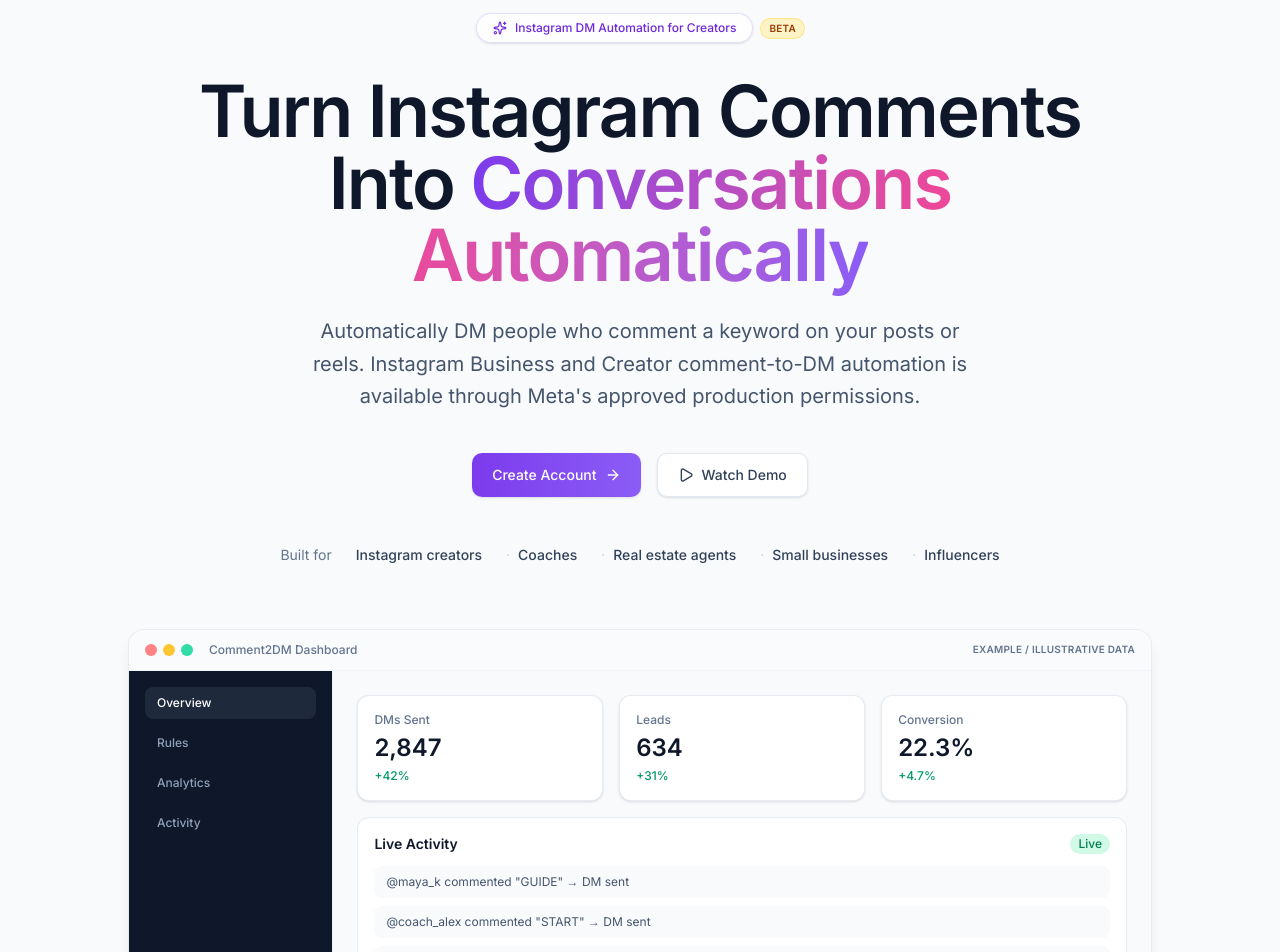
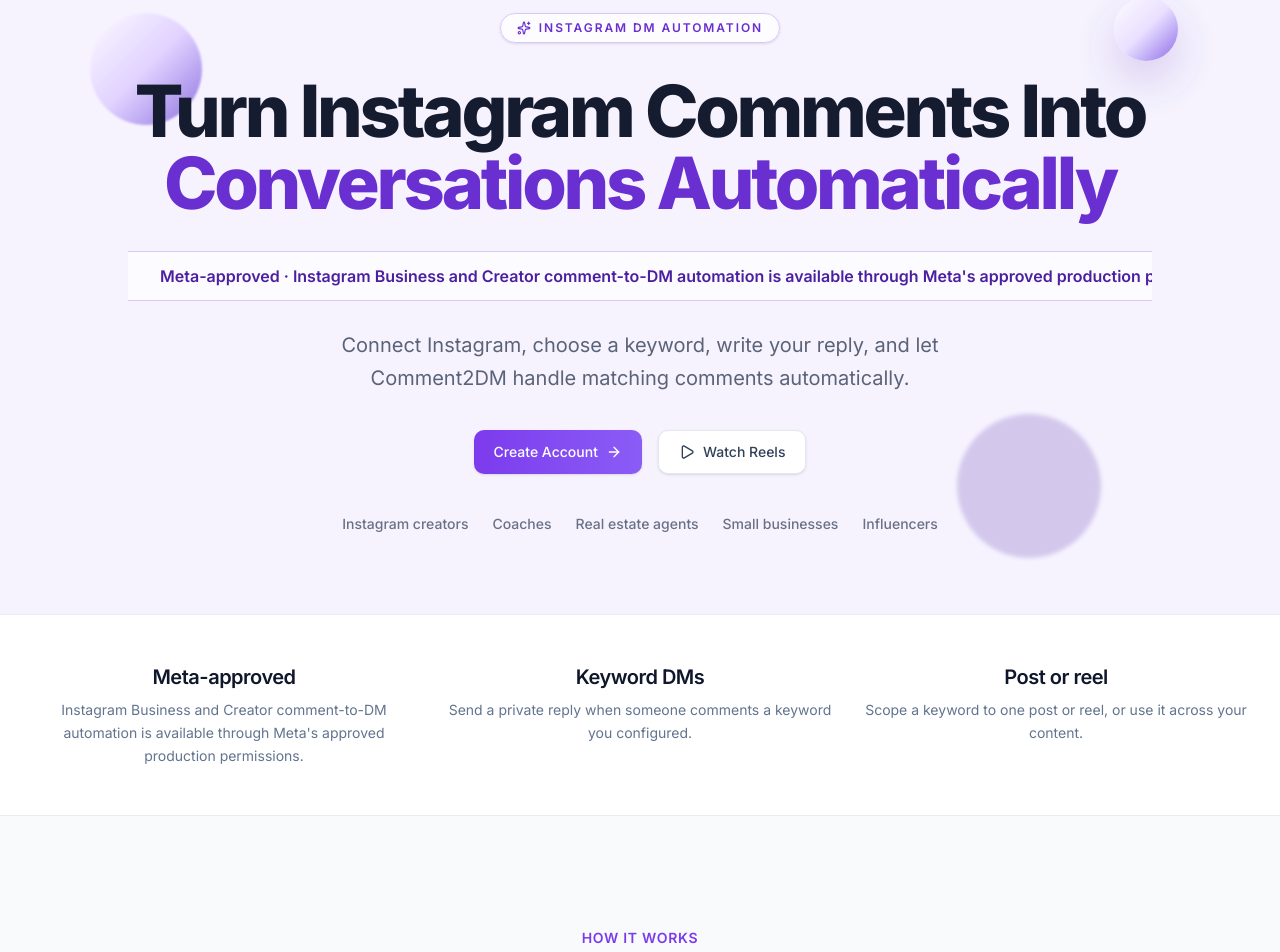
Before and after one commit to brijeshpatelriskyboy/insta-autodm, a Next.js app in the folder frontend/: page / in a window 1280 px wide. Shown: the part 160-1112 px from the top of the page. Built offline with nearby package versions, Linux system fonts and the light colour scheme; no server answers.

Commit message:
Rebuild homepage hero in Claude purple theme

```diff
--- a/frontend/src/components/marketing/HeroSection.tsx
+++ b/frontend/src/components/marketing/HeroSection.tsx
@@ -1,42 +1,49 @@
 import Link from "next/link";
 import { ArrowRight, Play, Sparkles } from "lucide-react";
 import { Button } from "@/components/ui/Button";
-import { audiences, siteConfig } from "@/lib/marketing-data";
-import { BetaBadge } from "@/components/trust/BetaBadge";
+import { audiences } from "@/lib/marketing-data";
 
 export function HeroSection() {
+  const promo =
+    "Meta-approved · Instagram Business and Creator comment-to-DM automation is available through Meta's approved production permissions. · Follow @comment2DM on Instagram and get your first three months half price.";
+
   return (
-    <section className="relative overflow-hidden">
-      <div className="pointer-events-none absolute inset-0 -z-10">
-        <div className="absolute left-1/2 top-0 h-[600px] w-[900px] -translate-x-1/2 rounded-full bg-gradient-to-b from-brand-100/80 via-accent-400/10 to-transparent blur-3xl" />
-        <div className="absolute -left-32 top-40 h-72 w-72 rounded-full bg-brand-200/40 blur-3xl" />
-        <div className="absolute -right-32 top-20 h-72 w-72 rounded-full bg-accent-400/20 blur-3xl" />
+    <section className="relative overflow-hidden bg-[#f6f3ff]">
+      <div className="pointer-events-none absolute inset-0">
+        <div className="absolute left-[7%] top-24 h-28 w-28 animate-claude-orbit rounded-full bg-gradient-to-br from-white via-[#d9c5ff] to-[#6a2fd0] opacity-70 blur-[1px]" />
+        <div className="absolute right-[8%] top-20 h-16 w-16 animate-claude-float rounded-full bg-gradient-to-br from-white via-[#e8dcff] to-[#7a3fe0] opacity-80 shadow-[0_20px_45px_rgba(75,31,160,.24)]" />
+        <div className="absolute bottom-14 right-[14%] h-36 w-36 animate-claude-float-slow rounded-full bg-[#4b1fa0] opacity-20 blur-[2px]" />
+        <div className="absolute inset-x-0 bottom-0 h-44 claude-grid opacity-60" />
       </div>
 
-      <div className="mx-auto max-w-7xl px-4 pb-20 pt-16 sm:px-6 sm:pb-28 sm:pt-24 lg:px-8">
-        <div className="mx-auto max-w-4xl text-center">
-          <div className="animate-fade-in inline-flex flex-wrap items-center justify-center gap-2">
-            <div className="inline-flex items-center gap-2 rounded-full border border-brand-200/80 bg-white/80 px-4 py-1.5 text-xs font-medium text-brand-700 shadow-sm backdrop-blur-sm">
-              <Sparkles className="h-3.5 w-3.5" />
-              Instagram DM Automation for Creators
-            </div>
-            <BetaBadge />
+      <div className="relative mx-auto max-w-7xl px-4 pb-16 pt-16 sm:px-6 sm:pb-20 sm:pt-24 lg:px-8">
+        <div className="mx-auto max-w-5xl text-center">
+          <div className="animate-fade-in inline-flex items-center gap-2 rounded-full border border-[#d8c8ff] bg-white/80 px-4 py-1.5 text-xs font-semibold uppercase tracking-[0.16em] text-[#6a2fd0] shadow-sm backdrop-blur">
+            <Sparkles className="h-3.5 w-3.5" />
+            Instagram DM automation
           </div>
 
-          <h1 className="animate-slide-up mt-8 text-4xl font-semibold tracking-tight text-slate-900 sm:text-6xl lg:text-7xl">
+          <h1 className="animate-slide-up mt-8 text-4xl font-extrabold tracking-[-0.045em] text-[#151c30] sm:text-6xl lg:text-7xl">
             Turn Instagram Comments Into{" "}
-            <span className="text-gradient">Conversations Automatically</span>
+            <span className="text-[#6a2fd0]">Conversations Automatically</span>
           </h1>
 
+          <div className="mt-8 overflow-hidden border-y border-[#d8c8ff] bg-white/65 py-3 backdrop-blur">
+            <div className="claude-marquee whitespace-nowrap text-sm font-semibold text-[#4b1fa0] sm:text-base">
+              <span className="mx-8">{promo}</span>
+              <span className="mx-8" aria-hidden="true">{promo}</span>
+            </div>
+          </div>
+
           <p
-            className="animate-slide-up mx-auto mt-6 max-w-2xl text-lg leading-relaxed text-slate-600 sm:text-xl"
+            className="animate-slide-up mx-auto mt-7 max-w-2xl text-lg leading-relaxed text-[#5b6378] sm:text-xl"
             style={{ animationDelay: "0.1s" }}
           >
-            {siteConfig.description}
+            Connect Instagram, choose a keyword, write your reply, and let Comment2DM handle matching comments automatically.
           </p>
 
           <div
-            className="animate-slide-up mt-10 flex flex-wrap items-center justify-center gap-4"
+            className="animate-slide-up mt-9 flex flex-wrap items-center justify-center gap-4"
             style={{ animationDelay: "0.2s" }}
           >
             <Link href="/register">
@@ -48,105 +55,18 @@ export function HeroSection() {
             <Link href="#how-it-works">
               <Button variant="secondary" size="lg">
                 <Play className="h-4 w-4" />
-                Watch Demo
+                Watch Reels
               </Button>
             </Link>
           </div>
 
           <div
-            className="animate-slide-up mt-12 flex flex-wrap items-center justify-center gap-x-6 gap-y-2 text-sm text-slate-500"
+            className="animate-slide-up mt-10 flex flex-wrap items-center justify-center gap-x-6 gap-y-2 text-sm text-[#6a7186]"
             style={{ animationDelay: "0.3s" }}
           >
-            <span>Built for</span>
-            {audiences.map((audience, i) => (
-              <span key={audience} className="flex items-center gap-2">
-                {i > 0 && <span className="hidden text-slate-300 sm:inline">·</span>}
-                <span className="font-medium text-slate-700">{audience}</span>
-              </span>
+            {audiences.map((audience) => (
+              <span key={audience} className="font-medium">{audience}</span>
             ))}
-          </div>
-        </div>
-
-        <div
-          className="animate-slide-up relative mx-auto mt-16 max-w-5xl"
-          style={{ animationDelay: "0.35s" }}
-        >
-          <div className="overflow-hidden rounded-2xl border border-slate-200/80 bg-white shadow-elevated">
-            <div className="flex items-center gap-2 border-b border-slate-100 bg-slate-50/80 px-4 py-3">
-              <div className="flex gap-1.5">
-                <div className="h-3 w-3 rounded-full bg-red-400/80" />
-                <div className="h-3 w-3 rounded-full bg-amber-400/80" />
-                <div className="h-3 w-3 rounded-full bg-emerald-400/80" />
-              </div>
-              <span className="ml-2 text-xs font-medium text-slate-500">
-                Comment2DM Dashboard
-              </span>
-              <span className="ml-auto text-[10px] font-semibold uppercase tracking-wide text-slate-500">
-                Example / illustrative data
-              </span>
-            </div>
-            <div className="grid gap-0 sm:grid-cols-5">
-              <div className="border-b border-slate-100 bg-sidebar p-4 sm:col-span-1 sm:border-b-0 sm:border-r">
-                <div className="space-y-2">
-                  {["Overview", "Rules", "Analytics", "Activity"].map((item, i) => (
-                    <div
-                      key={item}
-                      className={`rounded-lg px-3 py-2 text-xs font-medium ${
-                        i === 0
-                          ? "bg-sidebar-active text-white"
-                          : "text-slate-400"
-                      }`}
-                    >
-                      {item}
-                    </div>
-                  ))}
-                </div>
-              </div>
-              <div className="bg-surface-muted p-6 sm:col-span-4">
-                <div className="grid gap-4 sm:grid-cols-3">
-                  {[
-                    { label: "DMs Sent", value: "2,847", trend: "+42%" },
-                    { label: "Leads", value: "634", trend: "+31%" },
-                    { label: "Conversion", value: "22.3%", trend: "+4.7%" },
-                  ].map((kpi) => (
-                    <div
-                      key={kpi.label}
-                      className="rounded-xl border border-slate-200/80 bg-white p-4 shadow-sm"
-                    >
-                      <p className="text-xs font-medium text-slate-500">{kpi.label}</p>
-                      <p className="mt-1 text-2xl font-semibold text-slate-900">
-                        {kpi.value}
-                      </p>
-                      <p className="mt-1 text-xs font-medium text-emerald-600">
-                        {kpi.trend}
-                      </p>
-                    </div>
-                  ))}
-                </div>
-                <div className="mt-4 rounded-xl border border-slate-200/80 bg-white p-4">
-                  <div className="flex items-center justify-between">
-                    <p className="text-sm font-semibold text-slate-900">Live Activity</p>
-                    <span className="rounded-full bg-emerald-100 px-2 py-0.5 text-xs font-medium text-emerald-700">
-                      Live
-                    </span>
-                  </div>
-                  <div className="mt-3 space-y-2">
-                    {[
-                      '@maya_k commented "GUIDE" → DM sent',
-                      '@coach_alex commented "START" → DM sent',
-                      '@priya.s commented "PDF" → Lead captured',
-                    ].map((line) => (
-                      <div
-                        key={line}
-                        className="rounded-lg bg-slate-50 px-3 py-2 text-xs text-slate-600"
-                      >
-                        {line}
-                      </div>
-                    ))}
-                  </div>
-                </div>
-              </div>
-            </div>
           </div>
         </div>
       </div>
```
